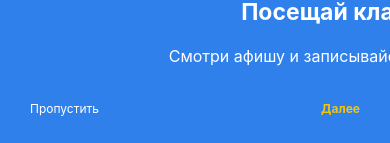
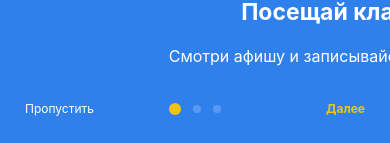
Before and after one commit to ololocity/ololo-mobile-app, a React Native app: screen / in a window 390 px wide. Shown: the part 698-841 px from the top of the page. Built offline with nearby package versions, Linux system fonts and the light colour scheme.

Commit message:
Added page indicator to Onboarding Screen

```diff
--- a/src/components/OnboardingSlide.tsx
+++ b/src/components/OnboardingSlide.tsx
@@ -59,7 +59,7 @@ const styles = StyleSheet.create({
 
     paddingTop: 103,
     paddingBottom: 80,
-    paddingHorizontal: 20,
+    paddingHorizontal: 25,
   },
   circleWrapper: {
     flex: 1,
--- a/src/screens/Onboarding.tsx
+++ b/src/screens/Onboarding.tsx
@@ -4,8 +4,10 @@ import {
   Text,
   Image,
   TouchableOpacity,
+  TouchableWithoutFeedback,
   StyleSheet,
-  ScrollView
+  ScrollView,
+  Dimensions
 } from 'react-native'
 
 import SafeAreaView from '../components/SafeAreaView'
@@ -15,6 +17,10 @@ import { colors } from '../util/style'
 
 import logoSrc from '../assets/ololo-logo.png'
 
+const PAGE_INDICATOR_SIZE = 8
+const CURRENT_PAGE_INDICATOR_SIZE = 12
+const PAGE_INDICATOR_HIT_SLOP = 12
+
 const slidesData = [
   {
     title: 'Посещай классные ивенты',
@@ -22,23 +28,50 @@ const slidesData = [
   },
   {
     title: 'Знакомься с людьми',
-    subTitle: 'Смотри афишу и записывайся на мероприятия в Ololohaus'
+    subTitle: 'Быстро и легко обменивайся контактами с посетителями мероприятий'
   },
   {
-    title: 'Посещай классные ивенты',
-    subTitle: 'Смотри афишу и записывайся на мероприятия в Ololohaus'
+    title: 'Оставляй фидбек',
+    subTitle: 'Ставь оценки мероприятиям, пиши нам, помогай нам стать лучше!'
   }
 ]
 
 export default function OnboardingScreen() {
+  const [currentSlideIndex, setCurrentSlideIndex] = React.useState(0)
+  const scrollViewRef = React.useRef()
+  const { width: screenWidth } = Dimensions.get('window')
+  const isOnLastPage = currentSlideIndex === slidesData.length - 1
+  const isSkipEnabled = !isOnLastPage
+
+  function handleScroll(event) {
+    const offsetX = event.nativeEvent.contentOffset.x
+
+    if (offsetX >= 0) {
+      setCurrentSlideIndex(Math.round(offsetX / screenWidth))
+    }
+  }
+
+  function handlePageIndicatorPress(index) {
+    if (scrollViewRef.current) {
+      scrollViewRef.current.scrollTo({ x: index * screenWidth })
+    }
+  }
+
+  function handleSkipPress() {
+    console.log('Skip!')
+  }
+
   return (
     <View style={styles.root}>
       <ScrollView
+        ref={scrollViewRef}
         style={styles.scroll}
         horizontal
         snapToAlignment="start"
         pagingEnabled
         showsHorizontalScrollIndicator={false}
+        scrollEventThrottle={150}
+        onScroll={handleScroll}
       >
         {slidesData.map((item, index) => (
           <OnboardingSlide key={index.toString()} {...item} />
@@ -49,15 +82,47 @@ export default function OnboardingScreen() {
           <Image source={logoSrc} />
         </View>
         <View style={styles.footer} pointerEvents="auto">
-          <TouchableOpacity style={styles.navButton}>
+          <TouchableOpacity
+            onPress={handleSkipPress}
+            hitSlop={{
+              top: PAGE_INDICATOR_HIT_SLOP,
+              left: PAGE_INDICATOR_HIT_SLOP,
+              bottom: PAGE_INDICATOR_HIT_SLOP,
+              right: PAGE_INDICATOR_HIT_SLOP
+            }}
+            style={[
+              styles.navButton,
+              { width: screenWidth / 3 },
+              !isSkipEnabled && styles.navButtonDisabled
+            ]}
+            disabled={!isSkipEnabled}
+          >
             <Text style={[styles.navButtonText, styles.navButtonSkipText]}>
               Пропустить
             </Text>
           </TouchableOpacity>
 
-          <TouchableOpacity style={styles.navButton}>
+          <View style={styles.pager}>
+            {slidesData.map((_, index) => (
+              <TouchableWithoutFeedback
+                key={index.toString()}
+                onPress={() => handlePageIndicatorPress(index)}
+              >
+                <View
+                  style={[
+                    styles.page,
+                    index === currentSlideIndex && styles.pageCurrent
+                  ]}
+                />
+              </TouchableWithoutFeedback>
+            ))}
+          </View>
+
+          <TouchableOpacity
+            style={[styles.navButton, { width: screenWidth / 3 }]}
+          >
             <Text style={[styles.navButtonText, styles.navButtonContinueText]}>
-              Далее
+              {isOnLastPage ? 'Начать' : 'Далее'}
             </Text>
           </TouchableOpacity>
         </View>
@@ -88,7 +153,11 @@ const styles = StyleSheet.create({
   },
 
   navButton: {
-    padding: 30
+    paddingVertical: 30,
+    paddingHorizontal: 25
+  },
+  navButtonDisabled: {
+    opacity: 0
   },
   navButtonText: {
     fontSize: 12
@@ -97,8 +166,33 @@ const styles = StyleSheet.create({
     color: colors.white
   },
   navButtonContinueText: {
+    textAlign: 'right',
     fontWeight: 'bold',
     color: colors.yellow
+  },
+  pager: {
+    flex: 1,
+    flexDirection: 'row',
+    alignItems: 'center',
+    justifyContent: 'center'
+  },
+  page: {
+    position: 'relative',
+    zIndex: 10,
+
+    width: PAGE_INDICATOR_SIZE,
+    height: PAGE_INDICATOR_SIZE,
+    borderRadius: PAGE_INDICATOR_SIZE / 2,
+    marginHorizontal: 6,
+
+    backgroundColor: '#5999F1'
+  },
+  pageCurrent: {
+    width: CURRENT_PAGE_INDICATOR_SIZE,
+    height: CURRENT_PAGE_INDICATOR_SIZE,
+    borderRadius: CURRENT_PAGE_INDICATOR_SIZE / 2,
+
+    backgroundColor: colors.yellow
   },
   scroll: {
     ...StyleSheet.absoluteFillObject
```
